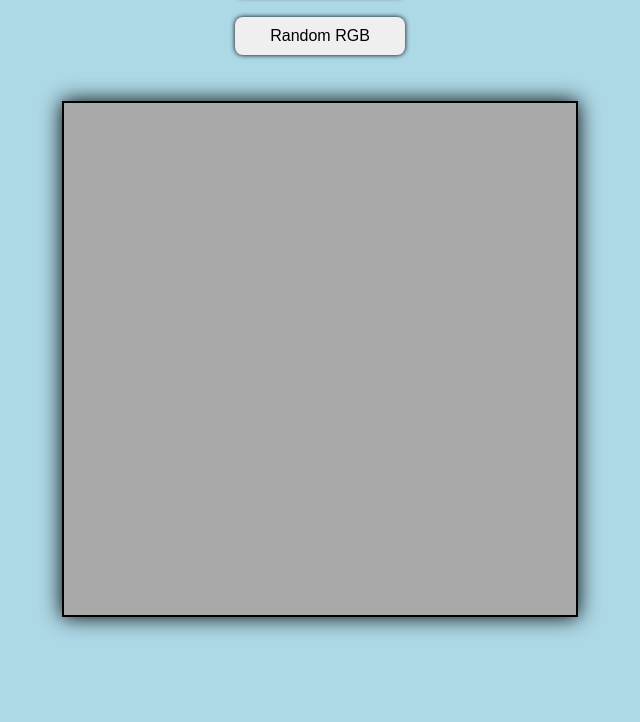
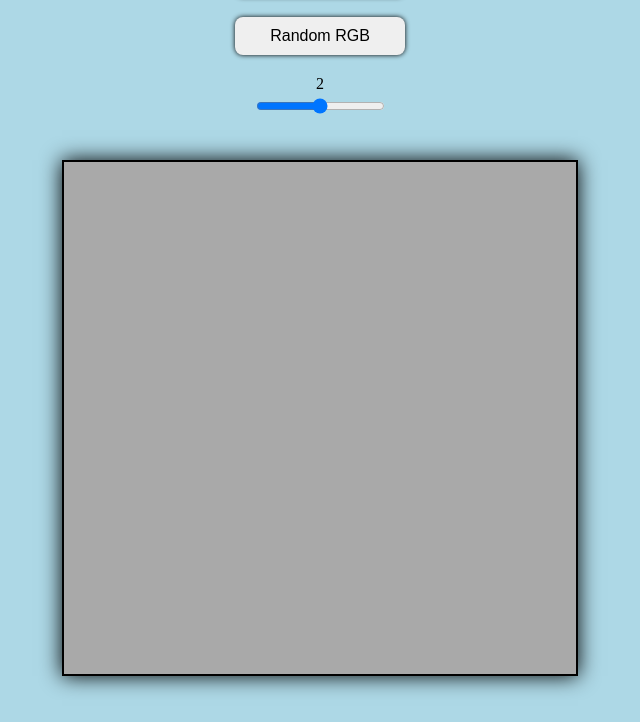
Before and after one commit to cdg341/etch-a-sketch, a plain HTML site: page index.html in a window 1280 px wide. Shown: the part 155-877 px from the top of the page, without its empty margins (320-960 px from the left). Before the commit the page ends 818 px from the top, so only its background shows below. Drawn offline with Linux system fonts and the light colour scheme; a web font is replaced by a local one.

Commit message:
Added slider for user input instead of prompt

```diff
--- a/index.html
+++ b/index.html
@@ -18,9 +18,10 @@
     <div class="buttons">
       <button class="pick" type="button">Pick a number</button>
       <button class="rgb">Random RGB</button>
+      <label id="slider">2</label>
+      <input type="range" name="" min="2" max="64" id="" />
     </div>
     <div class="grid"></div>
-
     <script src="script.js"></script>
   </body>
 </html>
--- a/script.js
+++ b/script.js
@@ -1,24 +1,28 @@
 let clear = document.querySelector(".clear");
 let pick = document.querySelector("button");
 let rgb = document.querySelector(".rgb");
+let range = document.querySelector("input");
+let slider = document.getElementById("slider");
 
 //BLACK SQUARES
-function sketch(size) {
+function sketch() {
   let grid = document.querySelector(".grid");
   let squares = grid.querySelectorAll("div");
 
-  squares.forEach((div) => div.remove());
-  size = prompt("Enter a number between 2 and 64");
+  //   squares.forEach((div) => div.remove());
+  /*  size = prompt("Enter a number between 2 and 64");
 
   while (isNaN(size) || size < 2 || size > 64) {
     alert("Please enter a number between 2 and 64");
     size = prompt("Enter a number between 2 and 64");
-  }
+  } */
 
-  grid.style.gridTemplateColumns = `repeat(${size} , 1fr)`;
-  grid.style.gridTemplateRows = `repeat(${size} , 1fr)`;
+  sliderBar();
 
-  let amount = size * size;
+  grid.style.gridTemplateColumns = `repeat(${range.value} , 1fr)`;
+  grid.style.gridTemplateRows = `repeat(${range.value} , 1fr)`;
+
+  let amount = range.value;
 
   for (let i = 0; i < amount; i++) {
     let square = document.createElement("div");
@@ -75,5 +79,15 @@ function rgbButton() {
   });
 }
 
-chooseNumber();
+//Slider bar
+function sliderBar(amount) {
+  range.addEventListener("input", function (e) {
+    slider.textContent = e.target.value;
+  });
+  amount = range.value * range.value;
+}
+
+/* chooseNumber(); */
 rgbButton();
+
+sketch();
--- a/styles.css
+++ b/styles.css
@@ -51,3 +51,11 @@ button:hover {
   cursor: pointer;
   background-color: lightgrey;
 }
+
+input {
+  margin-top: 5px;
+}
+
+#slider {
+  margin-top: 20px;
+}
```
